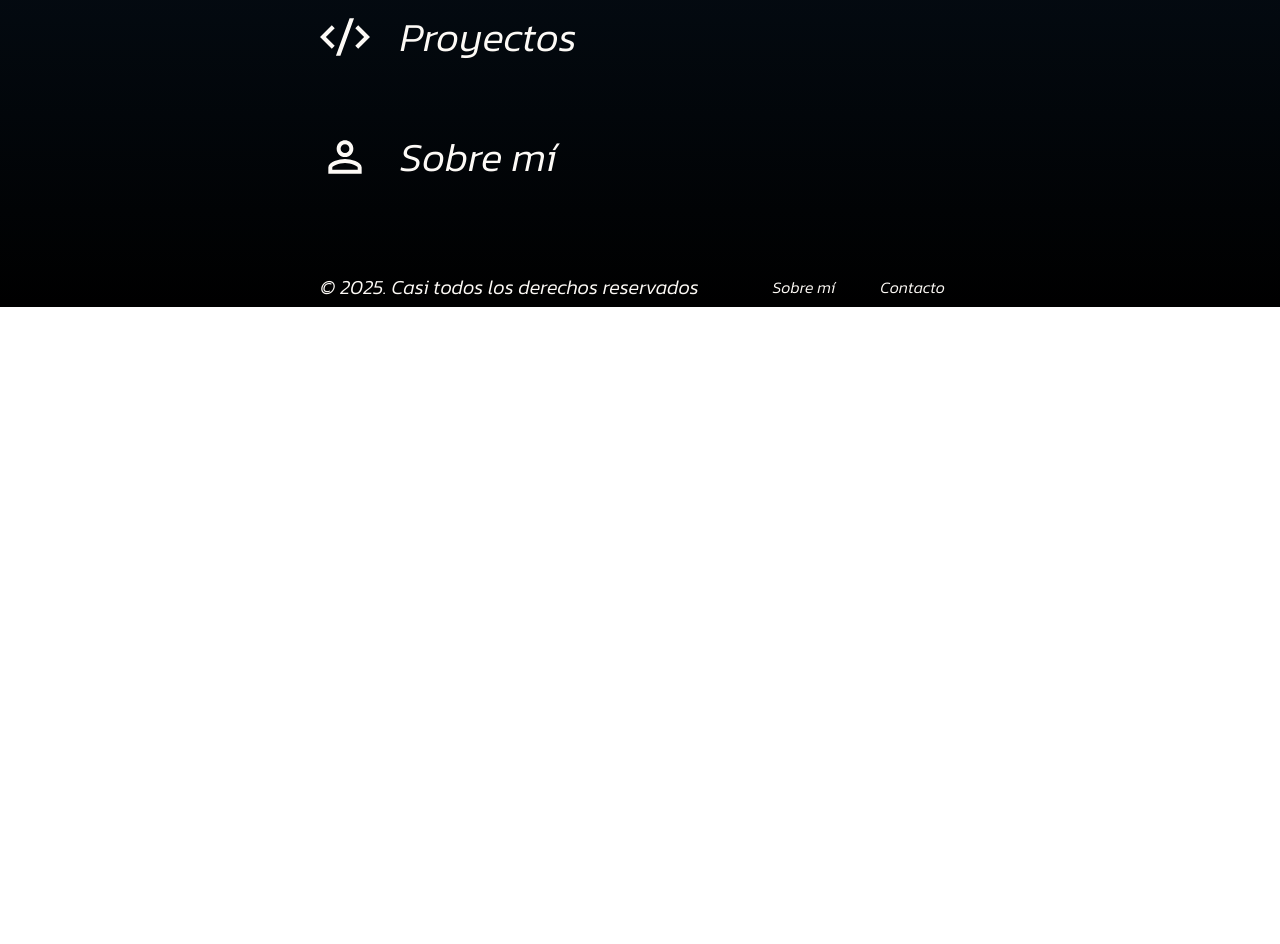
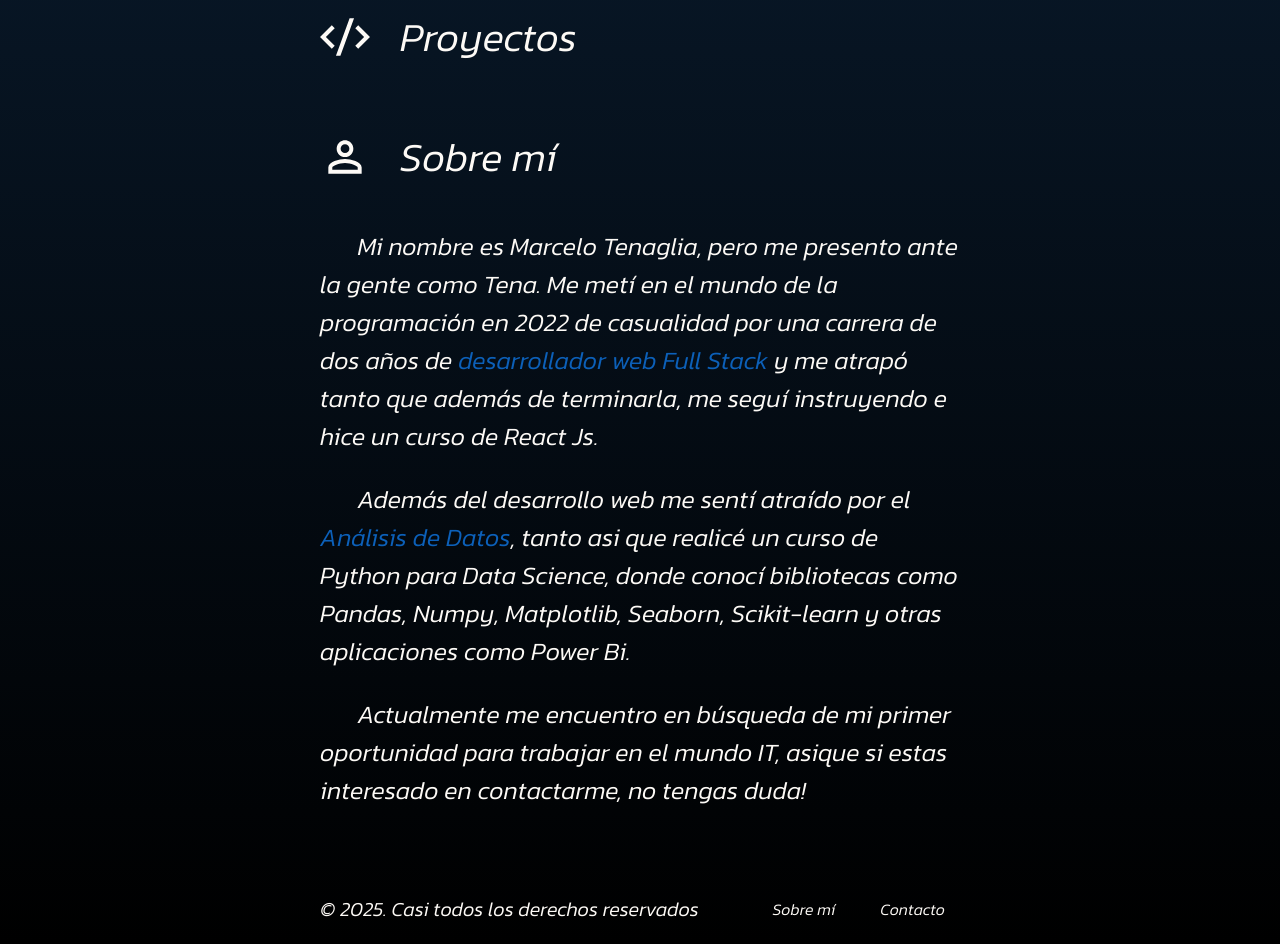
Before and after one commit to marcelotenaglia/Portfolio, a React (Vite) app in the folder portfolio/: page / in a window 1280 px wide. Shown: the part 1380-2324 px from the top of the page. Before the commit the page ends 1687 px from the top, so only its background shows below. Built offline with nearby package versions, Linux system fonts and the light colour scheme.

Commit message:
Fixed: completado el aboutme

```diff
--- a/portfolio/src/AppRouter.tsx
+++ b/portfolio/src/AppRouter.tsx
@@ -13,9 +13,9 @@ export const AppRouter = () => {
             <BrowserRouter>
                 <Navbar />
                 <Presentation />
-                <Experience />
-                <Proyects />
-                <AboutMe />
+                <Experience id='experience' />
+                <Proyects id='proyects' />
+                <AboutMe id='aboutme' />
                 <Footer />
             </BrowserRouter>
         </>
--- a/portfolio/src/components/AboutMe/AboutMe.css
+++ b/portfolio/src/components/AboutMe/AboutMe.css
@@ -2,12 +2,12 @@
     display: flex;
     margin: 0 25% 0 25%;
     padding-top: 60px;
+    flex-direction: column;
 }
 
 .about-title {
     display: flex;
     align-items: center;
-    justify-content: space-between;
     gap: 30px;
 }
 
@@ -15,3 +15,21 @@
     color: #FDFAF6;
     font-size: 50px;
 }
+
+.aboutme-text {
+    padding-top: 40px;
+}
+
+.aboutme-text p {
+    margin-bottom: 1em; /* Puedes usar otras unidades como px, rem, etc. */
+    text-indent: 1.5em;
+}
+
+/* Para evitar un margen innecesario después del último párrafo: */
+.aboutme-text p:last-child {
+    margin-bottom: 0;
+}
+
+.aboutme-text span {
+    color: #0c60b9;
+}
--- a/portfolio/src/components/AboutMe/AboutMe.tsx
+++ b/portfolio/src/components/AboutMe/AboutMe.tsx
@@ -1,14 +1,22 @@
 import './AboutMe.css'
 import { MdPersonOutline } from "react-icons/md";
 
+interface Props {
+    id?: string
+}
 
-export const AboutMe = () => {
+export const AboutMe: React.FC<Props> = ({ id }) => {
     return (
-        <div className='about-container'>
+        <div id={id} className='about-container'>
             <div className='about-title'>
                 <MdPersonOutline className='about-icon'/>
                 <h1>Sobre mí</h1>
             </div>
+            <div className='aboutme-text'>
+                <p>Mi nombre es Marcelo Tenaglia, pero me presento ante la gente como Tena. Me metí en el mundo de la programación en 2022 de casualidad por una carrera de dos años de <span>desarrollador web Full Stack</span> y me atrapó tanto que además de terminarla, me seguí instruyendo e hice un curso de React Js.</p>
+                <p>Además del desarrollo web me sentí atraído por el <span>Análisis de Datos</span>, tanto asi que realicé un curso de Python para Data Science, donde conocí bibliotecas como Pandas, Numpy, Matplotlib, Seaborn, Scikit-learn y otras aplicaciones como Power Bi.</p>
+                <p>Actualmente me encuentro en búsqueda de mi primer oportunidad para trabajar en el mundo IT, asique si estas interesado en contactarme, no tengas duda! </p>
+            </div>
         </div>
     )
 }
--- a/portfolio/src/components/Carousel/Carousel.tsx
+++ b/portfolio/src/components/Carousel/Carousel.tsx
@@ -15,7 +15,7 @@ export default function Carousel(props: Props) {
   const [selectedImage, setSelectedImage] = useState(images[0]);
   const [loaded, setLoaded] = useState(false);
 
-  const selectNewImage = useCallback((index: number, images: string[], next = true) => {
+  const selectNewImage = useCallback((selectedIndex: number, images: string[], next = true) => {
     setLoaded(false);
     setTimeout(() => {
       const condition = next ? selectedIndex < images.length - 1 : selectedIndex > 0;
--- a/portfolio/src/components/Experience/Experience.tsx
+++ b/portfolio/src/components/Experience/Experience.tsx
@@ -1,9 +1,13 @@
 import './Experience.css'
 import { MdShoppingBag } from "react-icons/md";
 
-export const Experience = () => {
+interface Props {
+    id?: string
+}
+
+export const Experience: React.FC<Props> = ({ id }) => {
     return (
-        <div className="exp-container">
+        <div id={id} className="exp-container">
             <div className='title-container'>
                 <MdShoppingBag className='exp-icon'/>
                 <h1>Experiencia laboral</h1>
--- a/portfolio/src/components/Footer/Footer.css
+++ b/portfolio/src/components/Footer/Footer.css
@@ -2,6 +2,7 @@
     display: flex;
     margin: 0 25% 0 25%;
     padding-top: 80px;
+    padding-bottom: 15px;
     align-items: center;
     justify-content: space-between;
 }
--- a/portfolio/src/components/Navbar/Navbar.tsx
+++ b/portfolio/src/components/Navbar/Navbar.tsx
@@ -16,10 +16,10 @@ export const Navbar = () => {
                 {isMenuOpen ? <FaTimes /> : <FaBars />}
             </button>
             <div className={`navbar-links ${isMenuOpen ? 'active' : ''}`}>
-                <Link to='' onClick={() => setIsMenuOpen(false)}>Experiencia</Link>
-                <Link to='' onClick={() => setIsMenuOpen(false)}>Proyectos</Link>
-                <Link to='' onClick={() => setIsMenuOpen(false)}>Sobre mí</Link>
-                <Link to='' onClick={() => setIsMenuOpen(false)}>Contacto</Link>
+                <a href='#experience' onClick={() => setIsMenuOpen(false)}>Experiencia</a>
+                <a href='#proyects' onClick={() => setIsMenuOpen(false)}>Proyectos</a>
+                <a href='#aboutme' onClick={() => setIsMenuOpen(false)}>Sobre mí</a>
+                <Link to='https://www.linkedin.com/in/marcelo-tenaglia-0a473b294/' onClick={() => setIsMenuOpen(false)}>Contacto</Link>
             </div>
         </div>
     );
--- a/portfolio/src/components/Proyects/Proyects.tsx
+++ b/portfolio/src/components/Proyects/Proyects.tsx
@@ -1,9 +1,13 @@
 import './Proyects.css'
 import { RiCodeSSlashFill } from "react-icons/ri";
 
-export const Proyects = () => {
+interface Props {
+    id?: string
+}
+
+export const Proyects: React.FC<Props> = ({ id }) => {
     return(
-        <div className='proyect-container'>
+        <div id={id} className='proyect-container'>
             <div className='proyect-title'>
                 <RiCodeSSlashFill className='proyect-icon'/>
                 <h1>Proyectos</h1>
```
Also changed, not shown: 1 other file (tests, documents, lock files or other folders).
